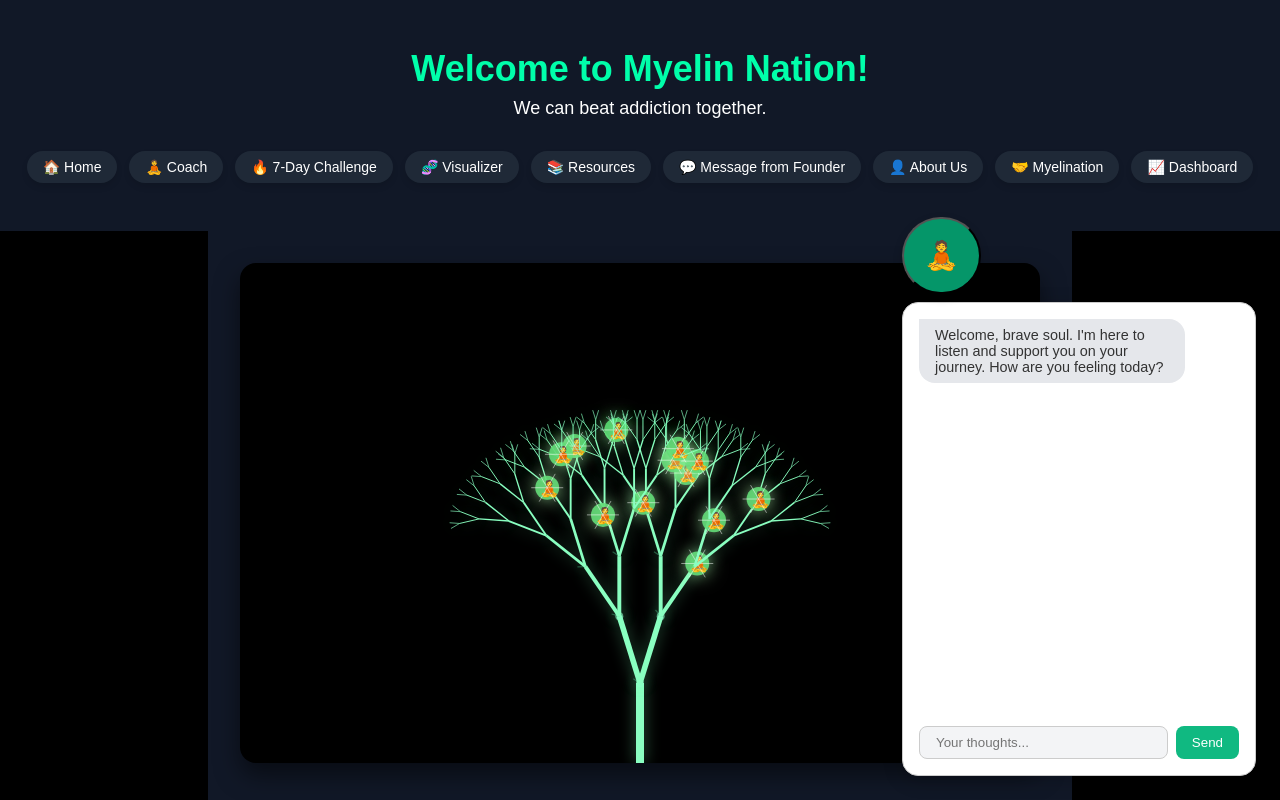
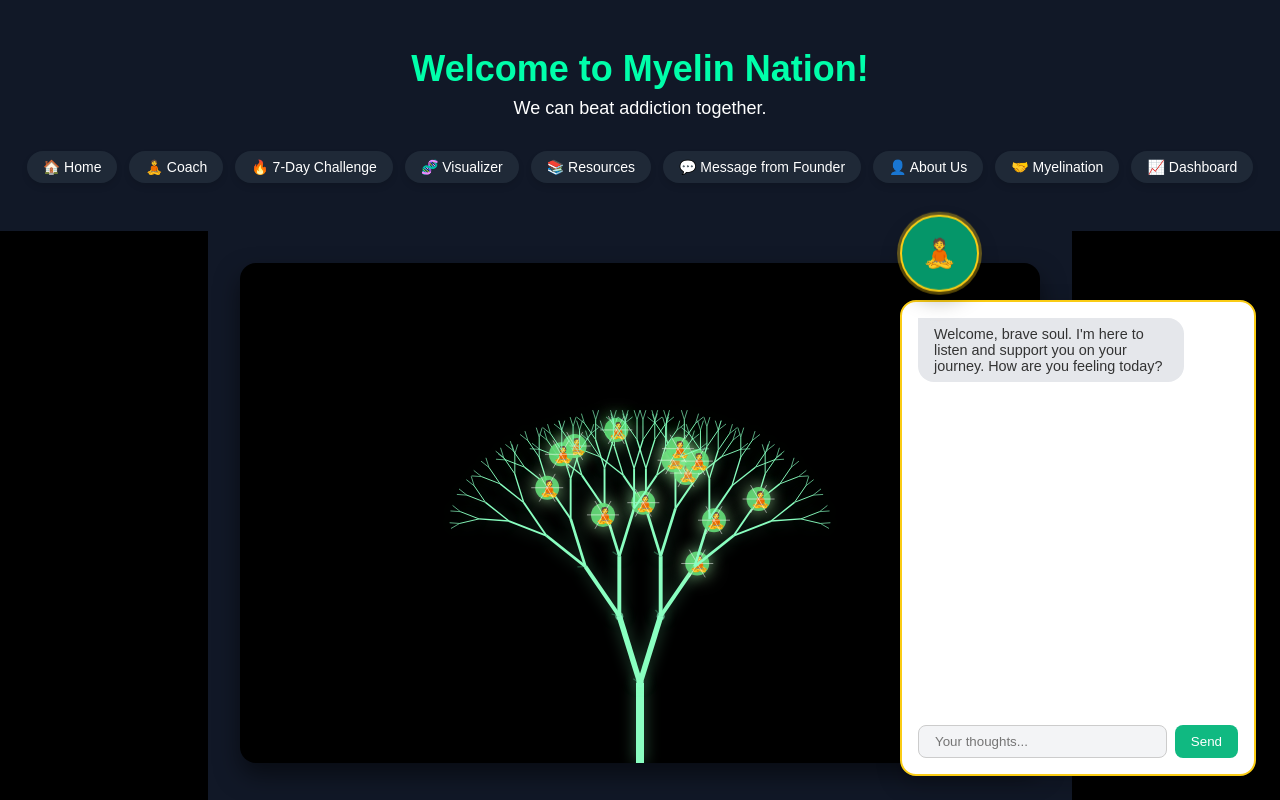
Before and after one commit to bl0ckchained/myelinmap, a Next.js app: page / in a window 1280 px wide. Both pictures are taken after a click on the button "Toggle AI Coach". Shown: the top 800 px of the page. Built offline with nearby package versions, Linux system fonts and the light colour scheme.

Commit message:
updating floating coach

```diff
--- a/components/FloatingCoach.tsx
+++ b/components/FloatingCoach.tsx
@@ -68,6 +68,8 @@ export default function FloatingCoach() {
     }
   };
 
+  const YELLOW = "#facc15"; // amber-400-ish
+
   return (
     <div
       style={{
@@ -77,6 +79,7 @@ export default function FloatingCoach() {
         zIndex: 9999,
       }}
     >
+      {/* Floating coach toggle button */}
       <button
         onClick={() => setOpen(!open)}
         style={{
@@ -84,9 +87,14 @@ export default function FloatingCoach() {
           color: "#fff",
           borderRadius: "9999px",
           padding: "1.25rem",
-          boxShadow: "0 4px 10px rgba(0,0,0,0.2)",
+          // Yellow edge + subtle glow
+          border: `2px solid ${YELLOW}`,
+          boxShadow: `0 0 0 3px rgba(250, 204, 21, 0.35), 0 10px 20px rgba(0,0,0,0.25)`,
           transition: "transform 0.2s",
           cursor: "pointer",
+          // Gentle float animation
+          animation: "mm-float 3s ease-in-out infinite",
+          willChange: "transform",
         }}
         aria-label="Toggle AI Coach"
       >
@@ -102,9 +110,10 @@ export default function FloatingCoach() {
             backgroundColor: "#fff",
             color: "#333",
             borderRadius: "1rem",
-            boxShadow: "0 4px 20px rgba(0,0,0,0.2)",
+            // Yellow edge to match the button
+            border: `2px solid ${YELLOW}`,
+            boxShadow: "0 8px 24px rgba(0,0,0,0.22)",
             padding: "1rem",
-            border: "1px solid #ccc",
             display: "flex",
             flexDirection: "column",
           }}
@@ -207,6 +216,25 @@ export default function FloatingCoach() {
           </div>
         </div>
       )}
+
+      {/* Global keyframes for the float animation */}
+      <style jsx global>{`
+        @keyframes mm-float {
+          0% { transform: translateY(0); }
+          50% { transform: translateY(-6px); }
+          100% { transform: translateY(0); }
+        }
+        @keyframes pulse {
+          0% { opacity: 0.4; }
+          50% { opacity: 1; }
+          100% { opacity: 0.4; }
+        }
+        @media (prefers-reduced-motion: reduce) {
+          button[aria-label="Toggle AI Coach"] {
+            animation: none !important;
+          }
+        }
+      `}</style>
     </div>
   );
 }
```
